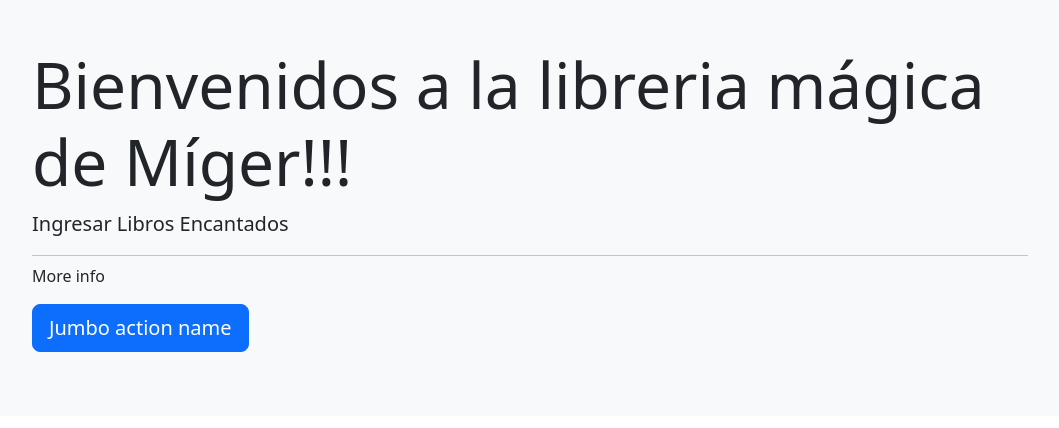
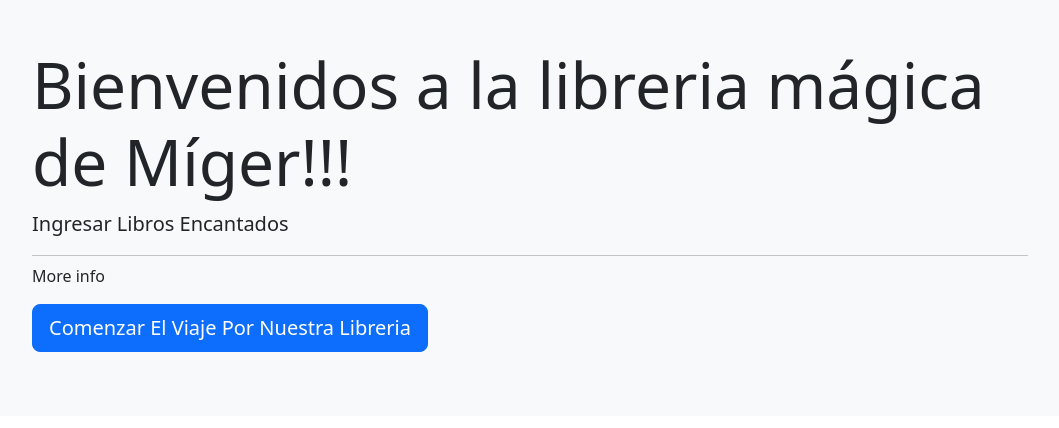
Before and after one commit to MigerIII/Biblioteca-Magica-de-Miger, a Django app: page / in a window 1280 px wide. Shown: the part 57-485 px from the top of the page, without its empty margins (110-1169 px from the left). Run offline with Django 3.2, Linux system fonts and the light colour scheme.

Commit message:
PROYECTO FINALIZADO AAAAAAAAAAAAA CORRE MIGER

```diff
--- a/libreria/templates/inicio.html
+++ b/libreria/templates/inicio.html
@@ -11,7 +11,7 @@
         <hr class="my-2">
         <p>More info</p>
         <p class="lead">
-            <a class="btn btn-primary btn-lg" href="Jumbo action link" role="button">Jumbo action name</a>
+            <a class="btn btn-primary btn-lg" href=" {% url 'libros' %} " role="button">Comenzar El Viaje Por Nuestra Libreria</a>
         </p>
     </div>
 </div>
--- a/libreria/templates/libros/form.html
+++ b/libreria/templates/libros/form.html
@@ -33,6 +33,8 @@
     {% endfor %}
 
     <input name="" id="" class="btn btn-success" type="submit" value="Envíar información">
+    <a name="" id="" class="btn btn-primary" href=" {% url 'libros' %} " role="button">Cancelar</a>
+
 
 
 </form>
--- a/libreria/templates/nosotros.html
+++ b/libreria/templates/nosotros.html
@@ -4,6 +4,6 @@
 
 {% block contenido %}
 
-Sección de Nosotros
+Sección de Nosotros, Nada muy Interesante... 😴
 
 {% endblock %}
--- a/libreria/urls.py
+++ b/libreria/urls.py
@@ -6,7 +6,7 @@ from django.contrib.staticfiles.urls import static
 
 
 urlpatterns = [
-    path('', views.inicio, name='inicio'),
+    path('', views.inicio, name='libros'),
     path('inicio', views.inicio, name='inicio'),
     path('nosotros', views.nosotros, name='nosotros'),
     path('libros',views.libros, name='libros'),
--- a/libreria/views.py
+++ b/libreria/views.py
@@ -27,6 +27,9 @@ def crear(request):
 def editar(request, id):
     libro= Libro.objects.get(id=id)
     formulario = LibroForm(request.POST or None, request.FILES or None, instance=libro)
+    if formulario.is_valid() and request.POST:
+        formulario.save()
+        return redirect('libros')
     return render(request, 'libros/editar.html', {'formulario':formulario})
 
 
```
Also changed, not shown: db.sqlite3.
